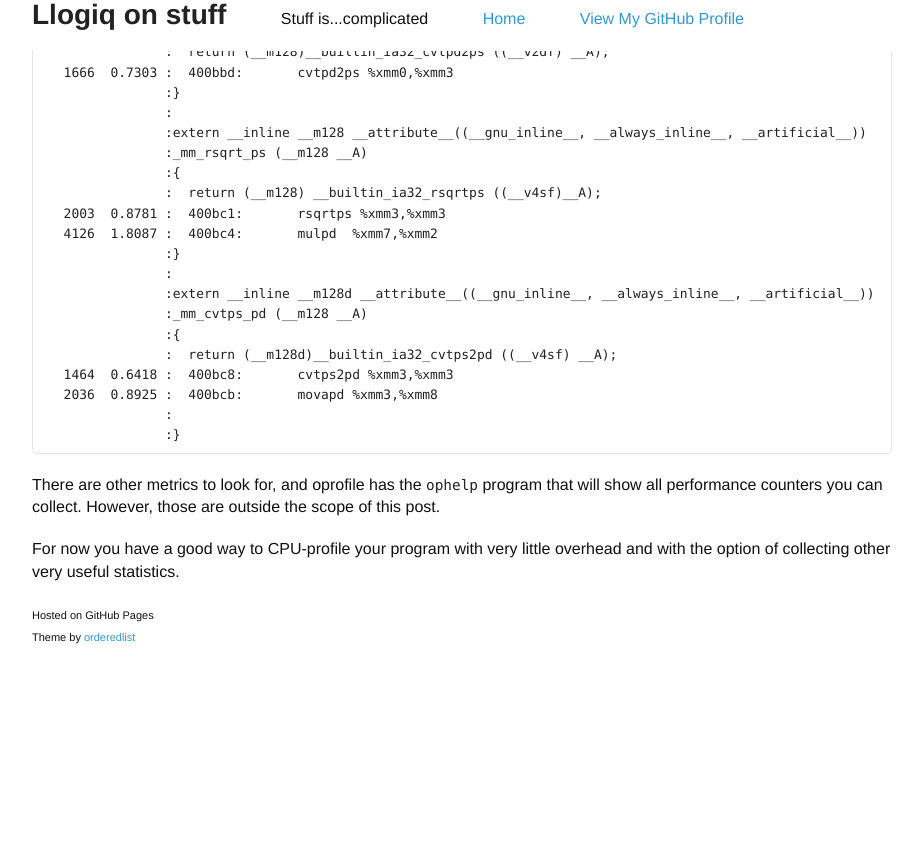
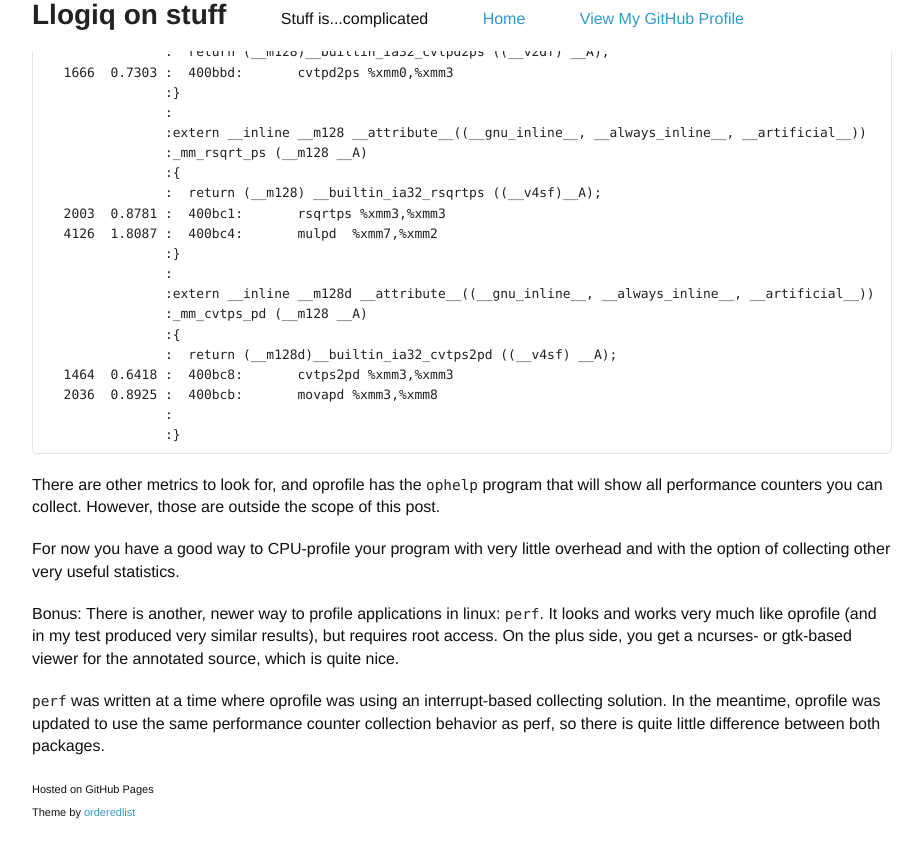
Before and after one commit to llogiq/llogiq.github.io, a Jekyll site: the page built from _posts/2015-07-15-profiling.md, in a window 1280 px wide and 900 px high, scrolled down 4677 px. Shown: the top 858 px of the window, without its empty margins (178-1101 px from the left). Built offline with Jekyll 4.4.1, drawn with Linux system fonts in a browser that asks for light colours; before the commit the page ends 5403 px from its top, so only the background shows below that.

Commit message:
added short paragraph about perf

```diff
--- a/_posts/2015-07-15-profiling.md
+++ b/_posts/2015-07-15-profiling.md
@@ -278,3 +278,14 @@ outside the scope of this post.
 
 For now you have a good way to CPU-profile your program with very little
 overhead and with the option of collecting other very useful statistics.
+
+Bonus: There is another, newer way to profile applications in linux:
+`perf`. It looks and works very much like oprofile (and in my test
+produced very similar results), but requires root access. On the plus
+side, you get a ncurses- or gtk-based viewer for the annotated source,
+which is quite nice.
+
+`perf` was written at a time where oprofile was using an
+interrupt-based collecting solution. In the meantime, oprofile was
+updated to use the same performance counter collection behavior as
+perf, so there is quite little difference between both packages.
```
